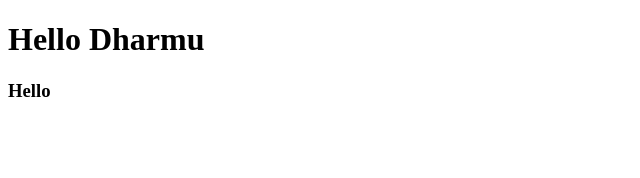
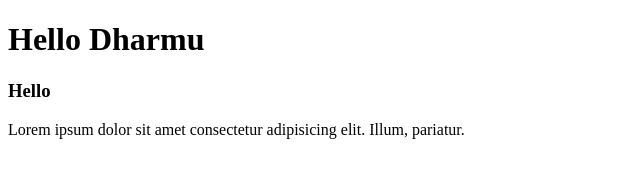
Before and after one commit to dharmendradevelop/learningbydharmu, a plain HTML site: page index.html in a window 1280 px wide. Shown: the whole page, without its empty margins (0-640 px from the left). Drawn offline with Linux system fonts and the light colour scheme.

Commit message:
style.css file added. some change in index

```diff
--- a/index.html
+++ b/index.html
@@ -8,5 +8,6 @@
 <body>
     <h1>Hello Dharmu</h1>
     <h3>Hello</h3>
+    <p>Lorem ipsum dolor sit amet consectetur adipisicing elit. Illum, pariatur.</p>
 </body>
 </html>
--- /dev/null
+++ b/style.css
@@ -0,0 +1,4 @@
+body{
+    margin: 0;
+    padding: 0;
+}
```
